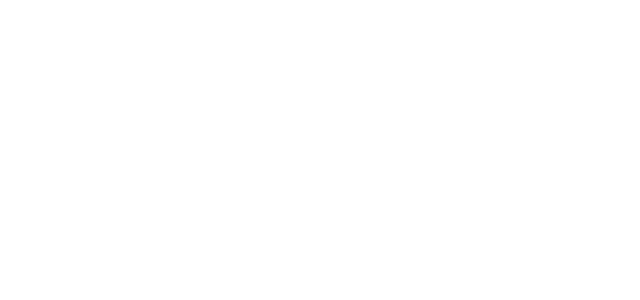
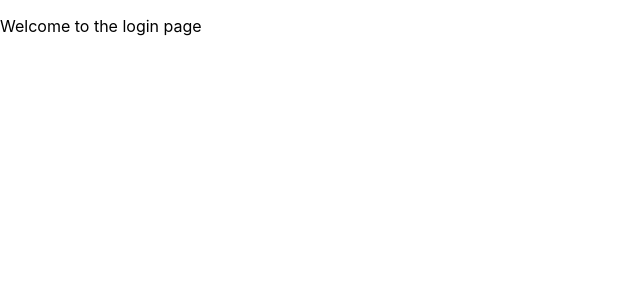
Before and after one commit to durigon-sam/SWEGroup12, a React (Create React App) app in the folder frontend/: page /login in a window 1280 px wide. Before the commit this address had no page. Shown: the top 300 px of the page, without its empty margins (0-640 px from the left). Built offline with nearby package versions, Linux system fonts and the light colour scheme.

Commit message:
update file formats

```diff
--- a/frontend/src/App.js
+++ /dev/null
@@ -1,19 +0,0 @@
-import React from 'react';
-import { BrowserRouter as Router, Route, Routes } from 'react-router-dom';
-import './styles/App.css';
-import StarterComponent from './components/StarterComponent';
-import AnimatedComponent from './components/AnimatedComponent';
-
-function App() {
-  return (
-    <Router>
-      <Routes>
-        {/* Place future route endpoints in here as a new Route */}
-        <Route path="/home" element={<StarterComponent/>} />
-        <Route path="/" element={<AnimatedComponent/>}/>
-      </Routes>
-    </Router>
-  );
-}
-
-export default App;
--- /dev/null
+++ b/frontend/src/App.jsx
@@ -0,0 +1,21 @@
+import React from 'react';
+import { BrowserRouter as Router, Route, Routes } from 'react-router-dom';
+import './styles/App.css';
+import StarterComponent from './components/StarterComponent';
+import AnimatedComponent from './components/AnimatedComponent';
+import Login from './components/login';
+
+export default function App() {
+  return (
+    <div className='app'>
+      <Router>
+        <Routes>
+          {/* Place future route endpoints in here as a new Route */}
+          <Route path="/home" element={<StarterComponent/>} />
+          <Route path="/" element={<AnimatedComponent/>}/>
+          <Route path='/login' element={<Login/>}/>
+        </Routes>
+      </Router>
+    </div>
+  );
+}
--- a/frontend/src/components/login.js
+++ /dev/null
@@ -1,6 +0,0 @@
-import React from "react";
-import "../styles/App.css"
-
-export default function Login () {
-
-}
--- /dev/null
+++ b/frontend/src/components/login.jsx
@@ -0,0 +1,13 @@
+import React from "react";
+import "../styles/App.css"
+
+export default function Login () {
+
+    return(
+        <div>
+            <p>
+                Welcome to the login page
+            </p>
+        </div>
+    )
+}
--- a/frontend/src/index.js
+++ b/frontend/src/index.jsx
@@ -5,7 +5,5 @@
 
 const root = ReactDOM.createRoot(document.getElementById('root'));
 root.render(
-  <React.StrictMode>
-    <App />
-  </React.StrictMode>
+  <App />
 );
```
Also changed, not shown: frontend/src/components/AnimatedComponent.jsx (renamed from frontend/src/components/AnimatedComponent.js), frontend/src/components/StarterComponent.jsx (renamed from frontend/src/components/StarterComponent.js).
